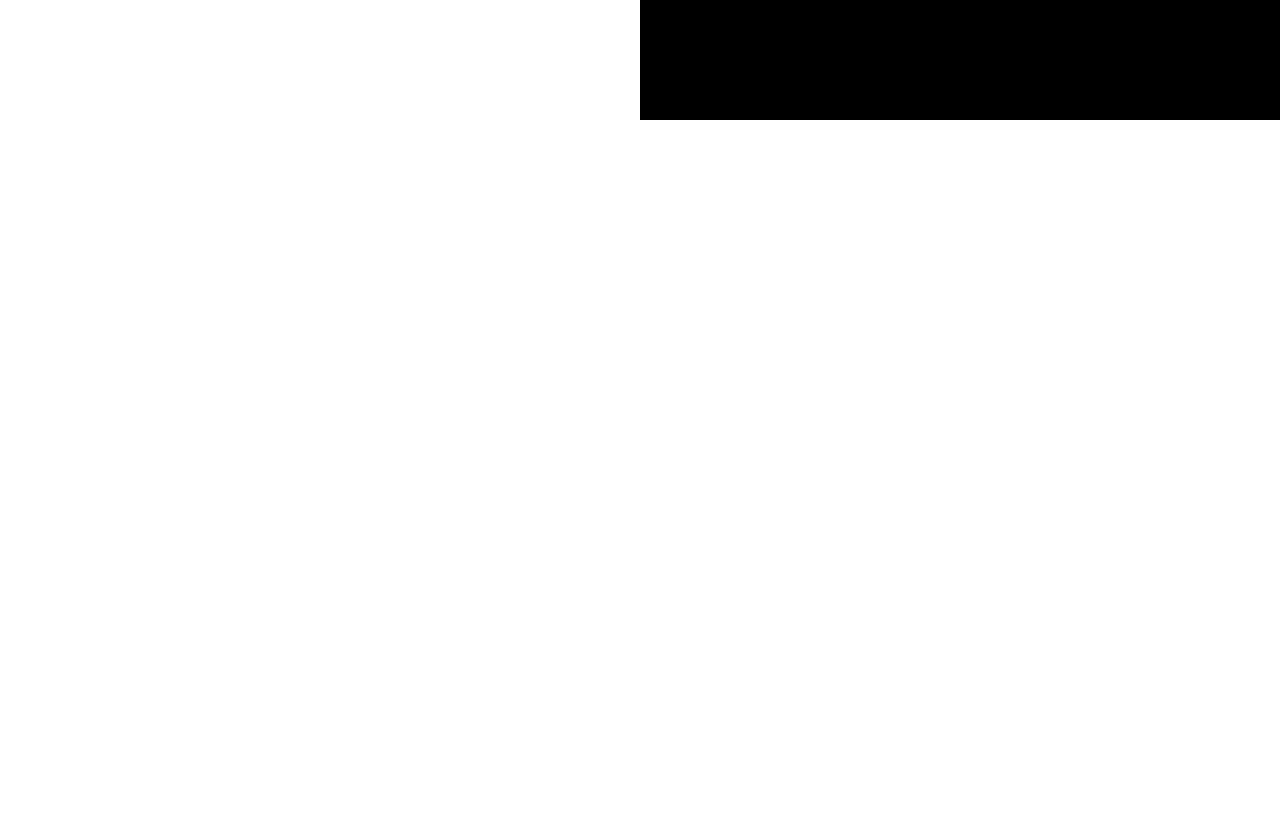
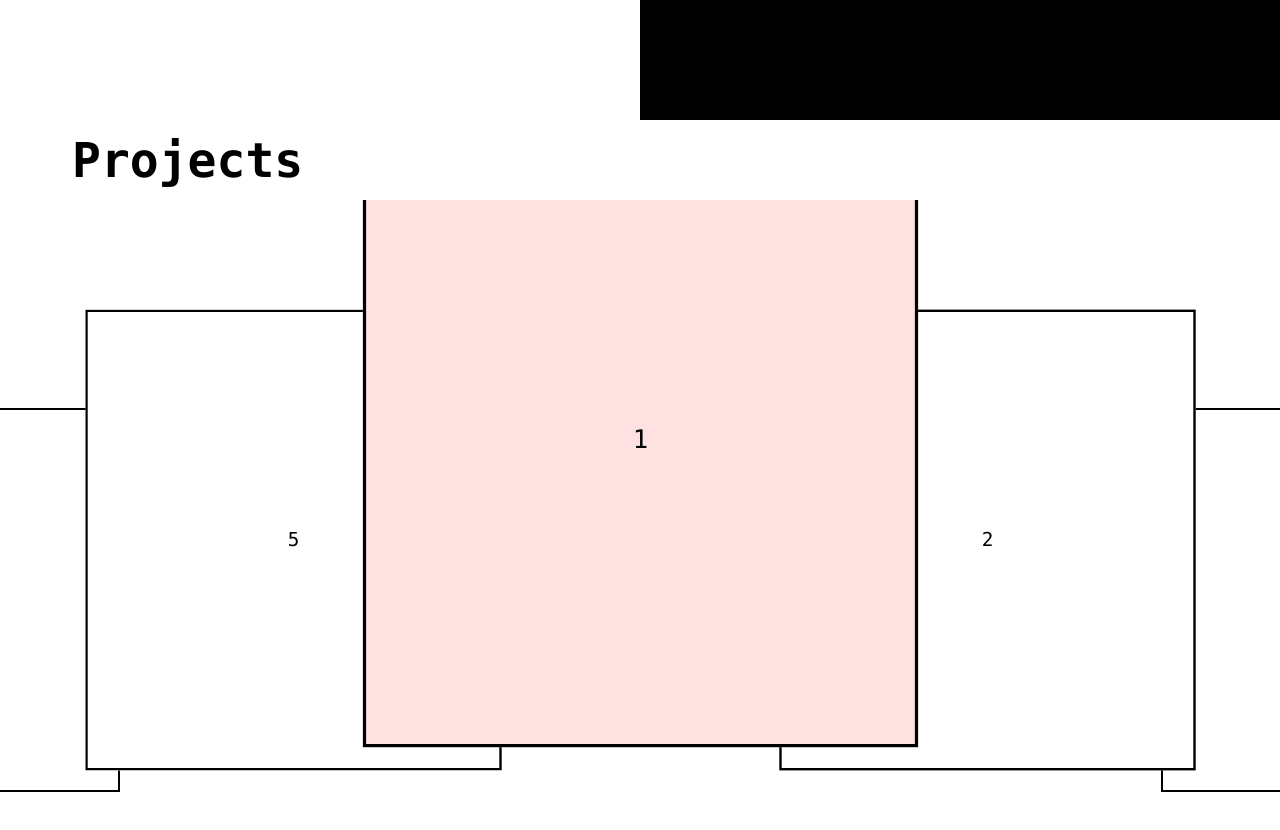
Before and after one commit to OshkarVTec/portfolio_v2, a React (Vite) app: page / in a window 1280 px wide. Shown: the part 680-1510 px from the top of the page. Before the commit the page ends 800 px from the top, so only its background shows below. Built offline with nearby package versions, Linux system fonts and the light colour scheme.

Commit message:
add slider

```diff
--- a/package.json
+++ b/package.json
@@ -16,6 +16,7 @@
   "devDependencies": {
     "@types/react": "^18.3.3",
     "@types/react-dom": "^18.3.0",
+    "@types/react-slick": "^0.23.13",
     "@typescript-eslint/eslint-plugin": "^7.13.1",
     "@typescript-eslint/parser": "^7.13.1",
     "@vitejs/plugin-react": "^4.3.1",
--- a/src/App.tsx
+++ b/src/App.tsx
@@ -1,9 +1,11 @@
 import Hero from "./Hero/Hero";
+import Projects from "./Projects/Projects";
 
 function App() {
 	return (
 		<>
 			<Hero />
+			<Projects />
 		</>
 	);
 }
--- /dev/null
+++ b/src/Projects/Projects.css
@@ -0,0 +1,48 @@
+.slick-slider {
+	position: relative;
+	height: 100%;
+	display: flex;
+	justify-content: center;
+	align-items: center;
+	padding: 0 20px;
+	width: 100%;
+	overflow-x: hidden;
+}
+.slick-list {
+	position: relative;
+	display: block !important;
+
+	padding: 100px !important;
+	width: 100%;
+}
+.slick-track {
+	position: relative;
+	top: 0;
+	left: 0;
+	display: flex;
+}
+.slick-slide div {
+	display: flex !important;
+	flex-direction: column;
+	justify-content: center;
+	align-items: center;
+}
+
+.slick-slide > div {
+	position: relative;
+	transform: scale(1) translateY(0);
+	transition: transform 0.3s cubic-bezier(0.4, 0, 0.2, 1);
+	z-index: 997;
+}
+
+.slick-slide.slick-active:not(.slick-center) > div {
+	position: relative;
+	transform: scale(1.2) translateY(-50px);
+	z-index: 998;
+}
+
+.slick-center > div {
+	position: relative;
+	transform: scale(1.6) translateY(-100px);
+	z-index: 999;
+}
--- /dev/null
+++ b/src/Projects/Projects.tsx
@@ -0,0 +1,51 @@
+import Subtitle from "../common/Subtitle";
+import Slider from "react-slick";
+import "./Projects.css";
+
+export default function Projects() {
+	const settings = {
+		arrows: false,
+		dots: false,
+		infinite: true,
+		centerMode: true,
+		speed: 500,
+		slidesToShow: 3,
+		slidesToScroll: 1,
+		className: "center",
+		centerPadding: "100px",
+	};
+	return (
+		<div className="h-screen">
+			<div>
+				<Subtitle>Projects</Subtitle>
+			</div>
+			<Slider {...settings}>
+				<div>
+					<div className="border-2 border-black h-96 w-full bg-red-100">
+						<h3>1</h3>
+					</div>
+				</div>
+				<div>
+					<div className="border-2 border-black h-96 w-full bg-white">
+						<h3>2</h3>
+					</div>
+				</div>
+				<div>
+					<div className="border-2 border-black h-96 w-full bg-white">
+						<h3>3</h3>
+					</div>
+				</div>
+				<div>
+					<div className="border-2 border-black h-96 w-full bg-white">
+						<h3>4</h3>
+					</div>
+				</div>
+				<div>
+					<div className="border-2 border-black h-96 w-full bg-white">
+						<h3>5</h3>
+					</div>
+				</div>
+			</Slider>
+		</div>
+	);
+}
--- /dev/null
+++ b/src/common/Subtitle.tsx
@@ -0,0 +1,11 @@
+import { ReactNode } from "react";
+
+export default function Subtitle({ children }: SubtitleProps) {
+	return (
+		<h2 className="mx-14 p-4 text-black font-bold text-5xl">{children}</h2>
+	);
+}
+
+interface SubtitleProps {
+	children: ReactNode;
+}
```
Also changed, not shown: 1 other file (tests, documents, lock files or other folders).
